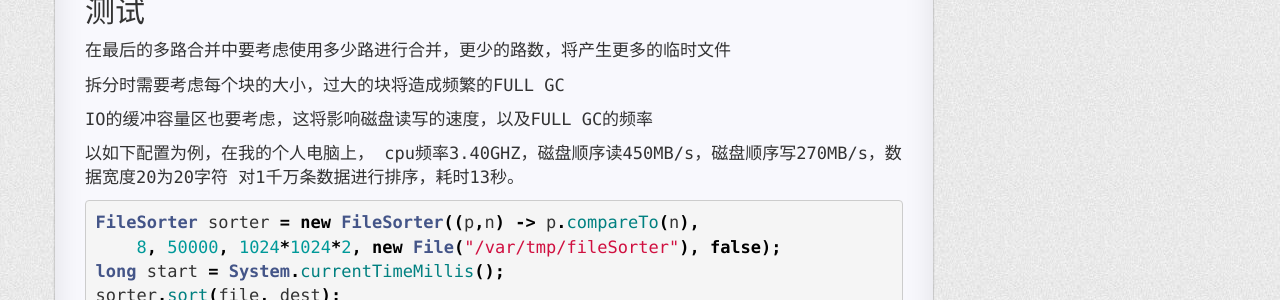
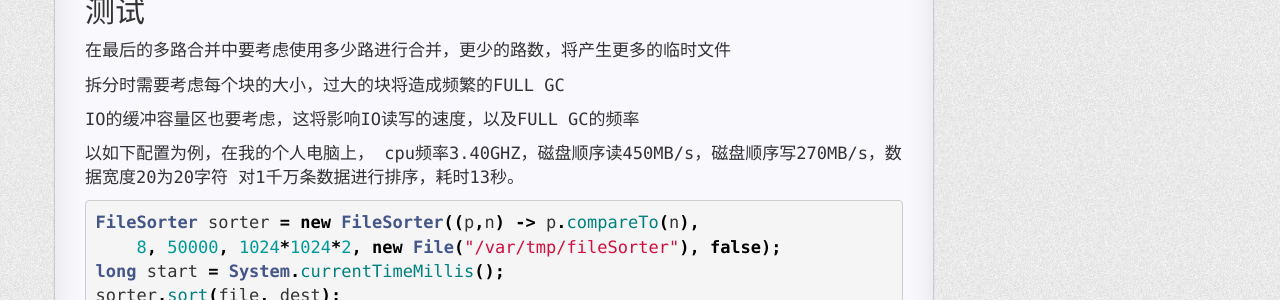
Before and after one commit to bit-ranger/blog, a Jekyll site: the page built from _posts/2018-03-26-large-file-diff.md, in a window 1280 px wide and 900 px high, scrolled down 1633 px. Shown: the part 251-551 px from the top of the window. Built offline with Jekyll 4.4.1, drawn with Linux system fonts in a browser that asks for light colours; nearby versions of some CDN libraries; comment, search, counter and statistics services are not loaded; a style sheet for code colours, icons or effects is not loaded.

Commit message:
超大文件对比

```diff
--- a/_posts/2018-03-26-large-file-diff.md
+++ b/_posts/2018-03-26-large-file-diff.md
@@ -84,7 +84,7 @@ categories: algorithm
 
 拆分时需要考虑每个块的大小，过大的块将造成频繁的FULL GC
 
-IO的缓冲容量区也要考虑，这将影响磁盘读写的速度，以及FULL GC的频率
+IO的缓冲容量区也要考虑，这将影响IO读写的速度，以及FULL GC的频率
 
 以如下配置为例，在我的个人电脑上，
 cpu频率3.40GHZ，磁盘顺序读450MB/s，磁盘顺序写270MB/s，数据宽度20为20字符
```
